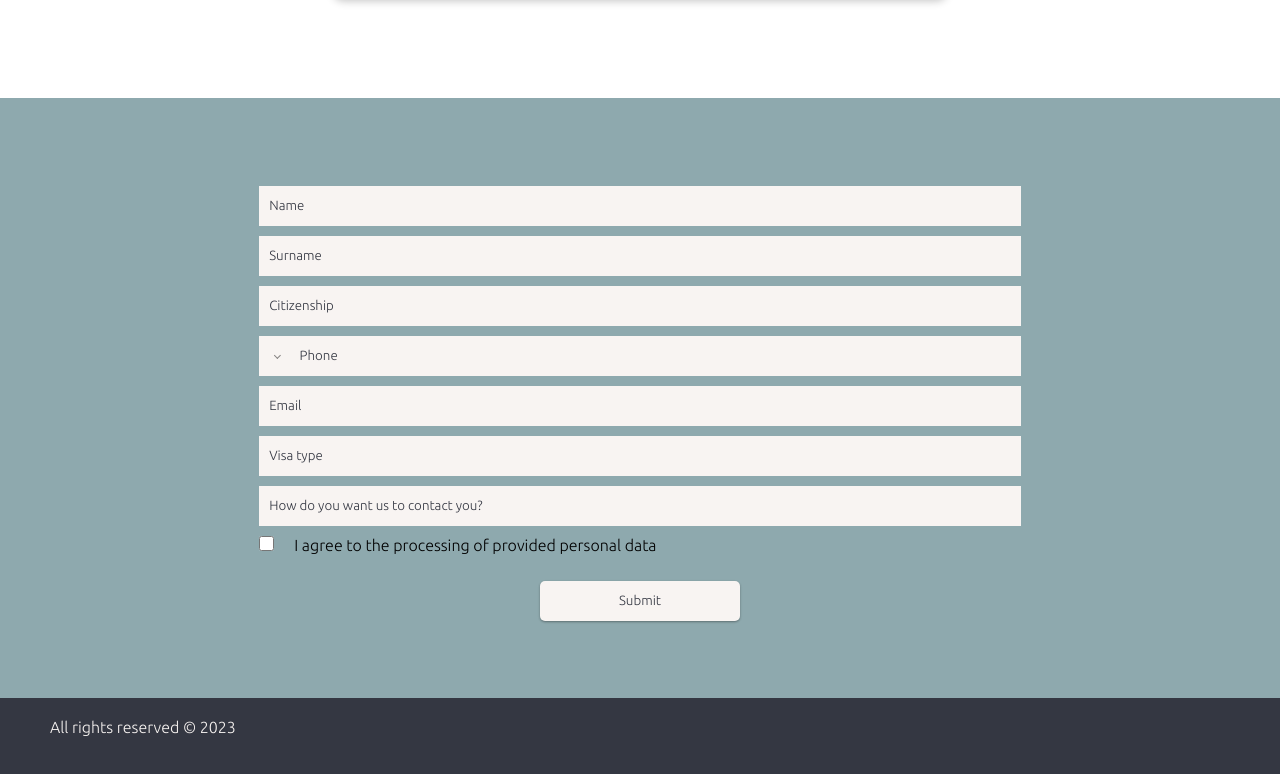
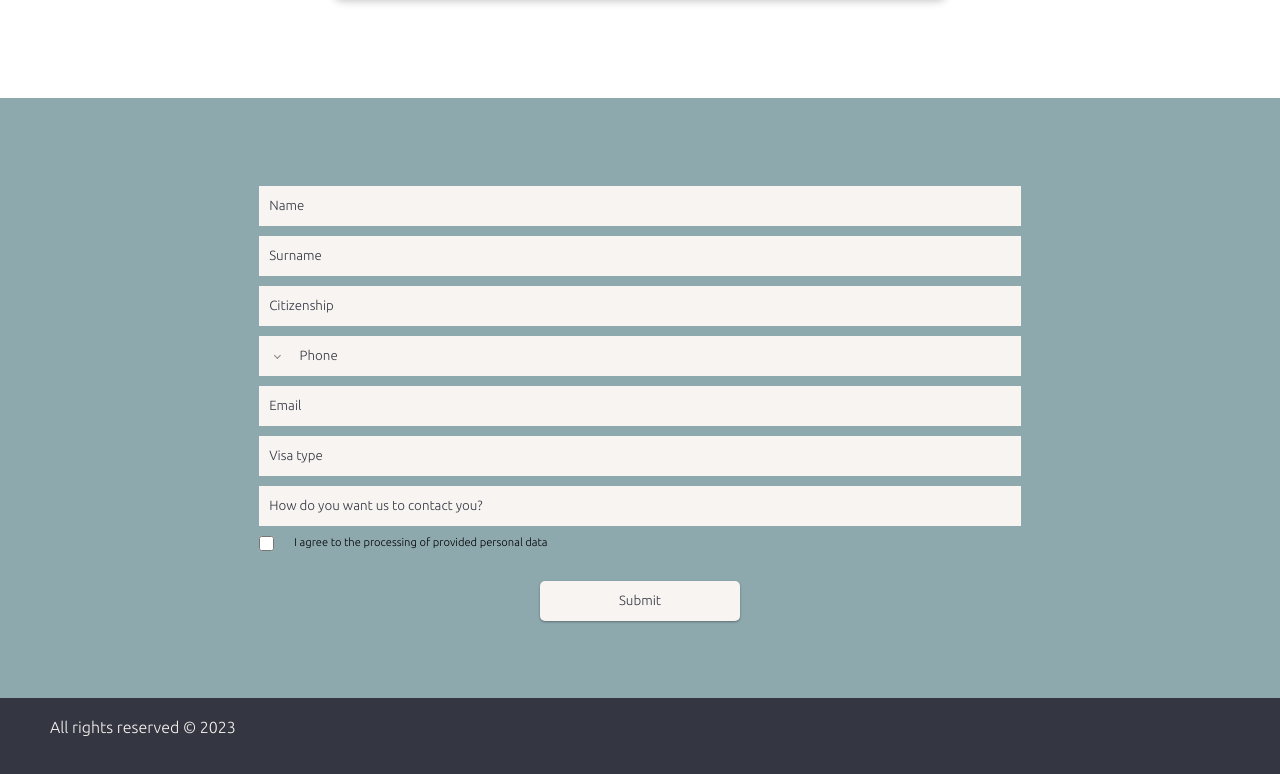
Before and after one commit to LensedStar/visacommers, a React (Create React App) app: page / in a window 1280 px wide. Shown: the part 3097-3871 px from the top of the page. Built offline with nearby package versions, Linux system fonts and the light colour scheme.

Commit message:
Font fix

```diff
--- a/src/Components/Form/ApplyForm.jsx
+++ b/src/Components/Form/ApplyForm.jsx
@@ -69,8 +69,8 @@ export default function ApplyForm() {
                     <motion.div
                         className="sucsessContainer"
                         key="sucsess"
-                        initial={{opacity:0, y:500}}
-                        animate={{opacity:1 , y:0}}
+                        initial={{y:500}}
+                        animate={{y:0}}
                         transition={{
                             duration: 0.5,
                         }}
--- a/src/Components/Form/FormStyle.scss
+++ b/src/Components/Form/FormStyle.scss
@@ -31,7 +31,7 @@ $shadow: rgba(0, 0, 0, 0.24) 0px 3px 8px;
   margin-right: 20px!important;
 }
   label{
-    font-size:.7arem
+    font-size:.7rem
   }
 }
 .sucsessContainer{
```
